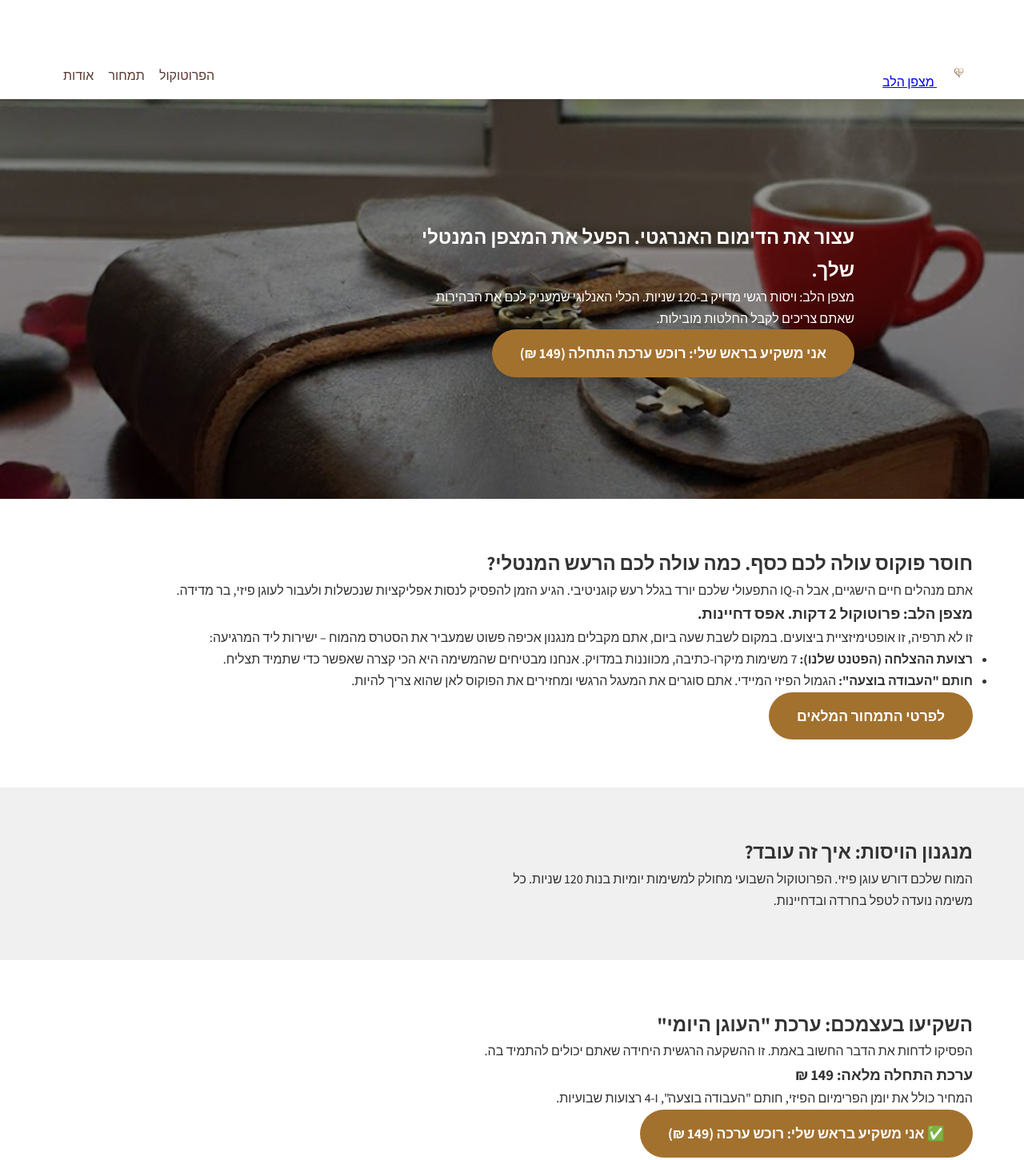
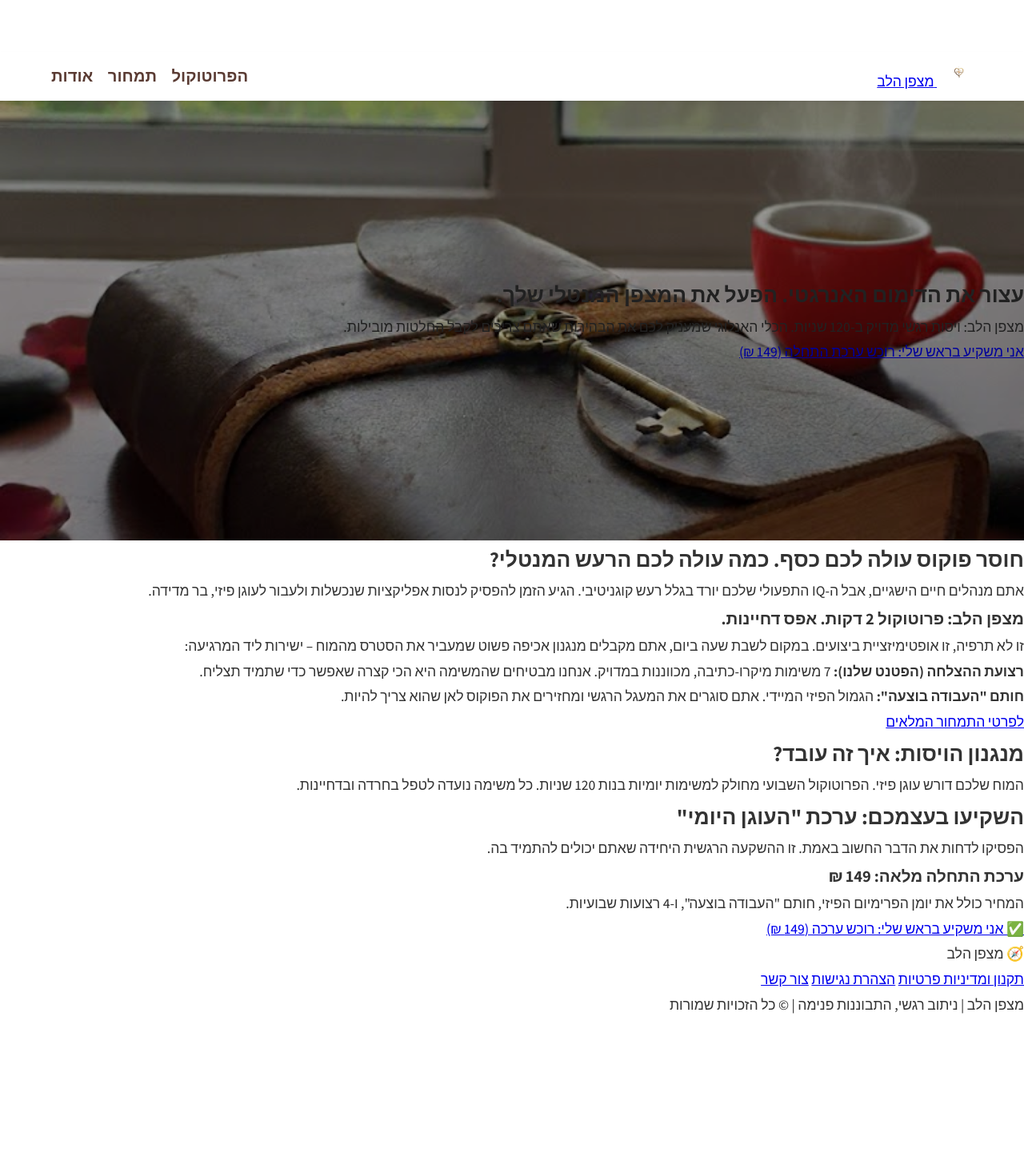
Before and after one commit to HeartCompass/heartcompass-landing-page, a plain HTML site: page index.html in a window 1280 px wide. Shown: the top 1451 px of the page at 80% size. After the commit the page ends 1272 px from the top, so only its background shows below. Drawn offline with Linux system fonts and the light colour scheme.

Commit message:
Update style.css

```diff
--- a/style.css
+++ b/style.css
@@ -3,17 +3,19 @@
     box-sizing: border-box;
     margin: 0;
     padding: 0;
+    /* השארת הפונט כפי שביקשת בהגדרות השמורות שלך */
     font-family: 'Assistant', sans-serif;
 }
 
 body {
     font-family: 'Assistant', sans-serif;
     color: #333;
-    line-height: 1.7;
+    /* הגדלת הפונט הכללי */
+    line-height: 1.8;
     background-color: #ffffff;
     direction: rtl;
-    /* הופחת כדי להתאים ל-Header הקצר יותר */
     padding-top: 65px;
+    font-size: 1.1em; /* הגדלה כללית */
 }
 
 /* --- HEADER & NAVIGATION --- */
@@ -21,7 +23,7 @@ header {
     display: flex;
     justify-content: space-between;
     align-items: center;
-    padding: 8px 5%; /* FIX: הופחת ה-Padding ל-Header קצר יותר */
+    padding: 8px 5%;
     background-color: #ffffff;
     box-shadow: 0 2px 4px rgba(0, 0, 0, 0.05);
     position: sticky;
@@ -29,15 +31,14 @@ header {
     z-index: 1000;
 }
 
-/* FIX: הלוגו מוקטן משמעותית (ל-35px) */
 .logo-image {
-    height: 35px; /* גודל לוגו מוקטן פי 10 (בערך) */
+    height: 35px;
     width: auto;
     margin-left: 10px;
 }
 
 .logo .lupa-logo {
-    font-size: 1.5em; /* גודל הטקסט מותאם ללוגו הקטן */
+    font-size: 1.7em; /* הגדלת גודל הטקסט */
     font-weight: 700;
     color: #5A3B33;
     display: flex;
@@ -47,9 +48,11 @@ header {
 .nav-links a {
     text-decoration: none;
     color: #5A3B33;
-    margin-left: 15px;
-    font-weight: 500;
-    font-size: 1em;
+    /* FIX: יישור תפריט לימין (margin-left הופך ל-margin-right) */
+    margin-right: 15px;
+    margin-left: 0; /* נטרול ה-margin-left הקודם */
+    font-weight: 600; /* הגדלת משקל */
+    font-size: 1.15em; /* הגדלת גודל פונט */
     transition: color 0.3s;
 }
 
@@ -58,7 +61,7 @@ header {
     background-image: url('images/diary.jpg');
     background-size: cover;
     background-position: center center;
-    min-height: 500px;
+    min-height: 550px; /* הגדלה קלה של הכרטיס */
     display: flex;
     align-items: center;
     position: relative;
@@ -76,58 +79,4 @@ header {
 }
 
 .hero-content {
-    position: relative;
-    z-index: 2;
-    color: #ffffff;
-    text-align: right;
-    margin-right: 15%;
-    width: 60%;
-    max-width: 600px;
-    padding: 20px;
-}
-
-.primary-cta {
-    display: inline-block;
-    padding: 15px 35px;
-    background-color: #A3712E;
-    color: #fff;
-    text-decoration: none;
-    border-radius: 50px;
-    font-weight: 600;
-    font-size: 1.1em;
-}
-
-/* --- HOW-TO SECTION (Image Scaling Fix) --- */
-.how-to-section {
-    display: flex;
-    justify-content: space-between;
-    align-items: center;
-    background-color: #f0f0f0;
-    padding: 60px 5%;
-}
-
-.how-to-content {
-    width: 50%;
-}
-
-.album-open-mockup {
-    width: 40%;
-    min-height: auto;
-    display: flex;
-    justify-content: center;
-    align-items: center;
-}
-
-/* FIX: הכלל הקריטי שמכווץ את התמונה לגודל הקארד */
-.album-open-mockup img {
-    max-width: 100%;
-    height: auto;
-    border-radius: 5px;
-    box-shadow: 0 5px 15px rgba(0, 0, 0, 0.15);
-}
-
-/* --- שאר הסקשנים וה-FOOTER --- */
-.general-text-section { padding: 60px 5%; }
-.footer-content { padding: 0 5%; }
-
-/* [כל שאר ה-CSS הקודם נשמר כפי שהיה כדי למנוע שבירה] */
+    position:
```
